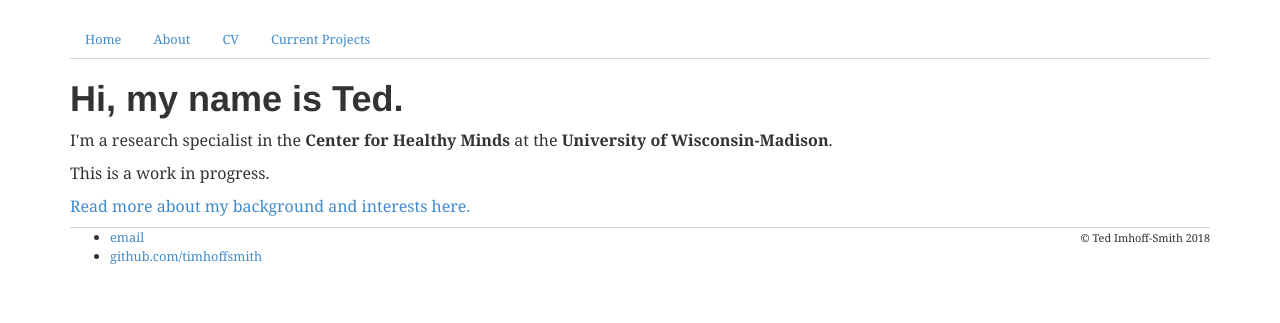
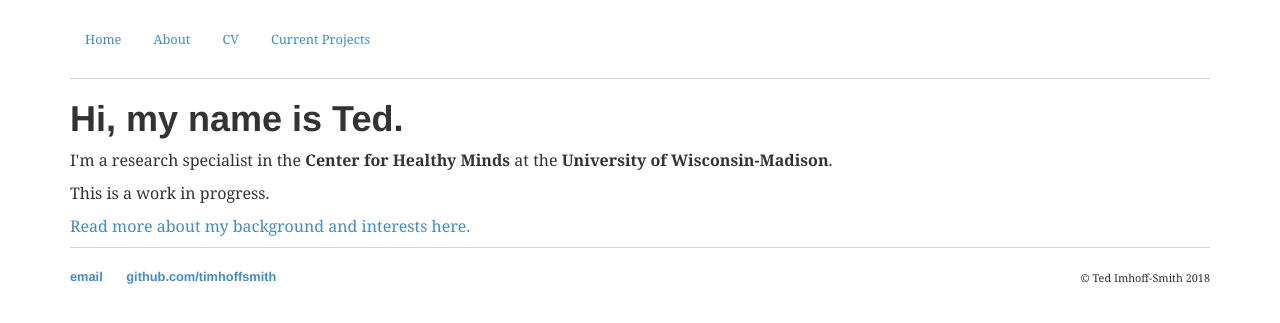
Before and after one commit to timhoffsmith/timhoffsmith.github.io, a Jekyll site: the page built from index.html, in a window 1280 px wide. Shown: the top 323 px of the page. Built offline with Jekyll 4.4.1, drawn with Linux system fonts in a browser that asks for light colours; nearby versions of some CDN libraries; library files that are not in the unit come from our copies.

Commit message:
Update main.css

```diff
--- a/css/main.css
+++ b/css/main.css
@@ -3,23 +3,25 @@ body {
 }
 
 .header {
+	padding-bottom: 20px;
 	border-bottom: 1px solid #d5d5d5;
     	font-size: .8em;
 }
 
 .footer {
+	padding-top: 20px;
 	border-top: 1px solid #d5d5d5;
     	font-size: .8em;
 }
 
-footer ul {
+.footer ul {
 	font-family:'Helvetica', 'Arial', 'Sans-Serif';
 	padding: 0px;
     	list-style-type: none;
     	font-weight: bold;
 }
 
-footer li {
+.footer li {
 	display: inline;
 	margin-right: 20px;
 }
@@ -31,11 +33,6 @@ h1, h2, h3, h4, h5, h6, .h1, .h2, .h3, .h4, .h5, .h6 {
 /* Navigation */
 h3.text-muted a {text-decoration: none; color: #999999; }
 h3.text-muted a:hover { text-decoration: none; color: #0088cc; }
-img.avatar { margin-bottom: 30px; }
-
-/* Custom container */
-.container > hr { margin: 30px 0; }
-.container > hr.footer {margin-bottom: 15px; }
 
 /* CV */
 .cv {line-height: 23px; width: 90%; margin: 0 auto;}
```
